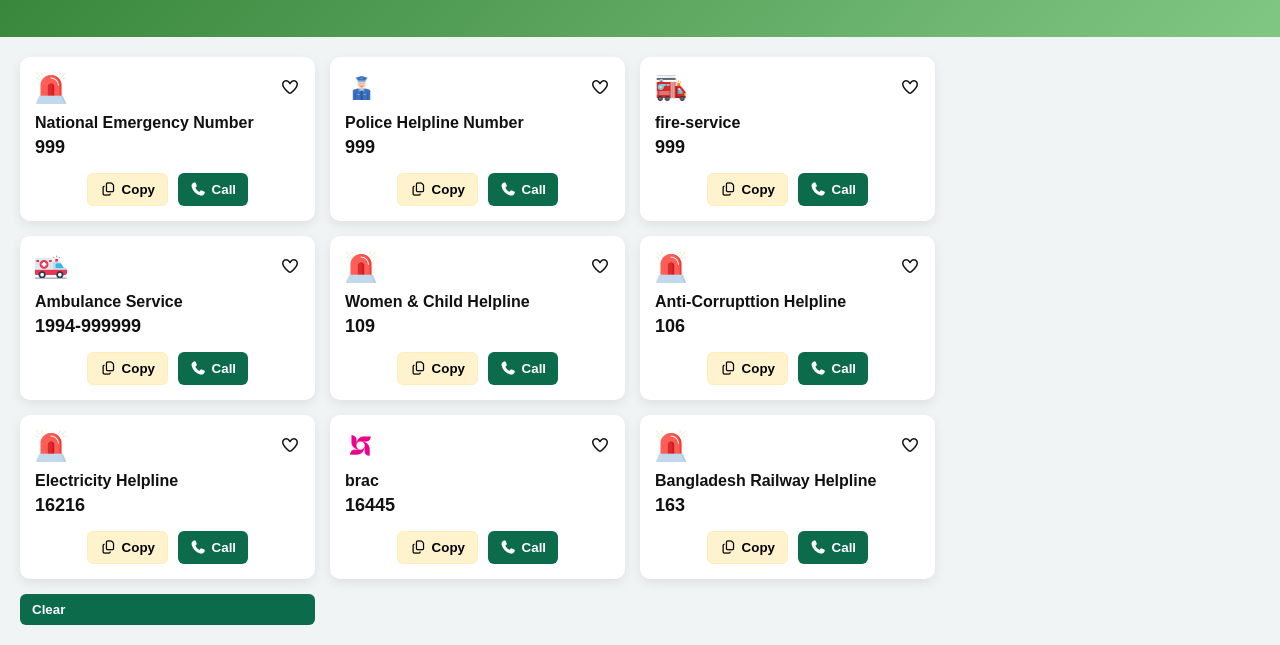
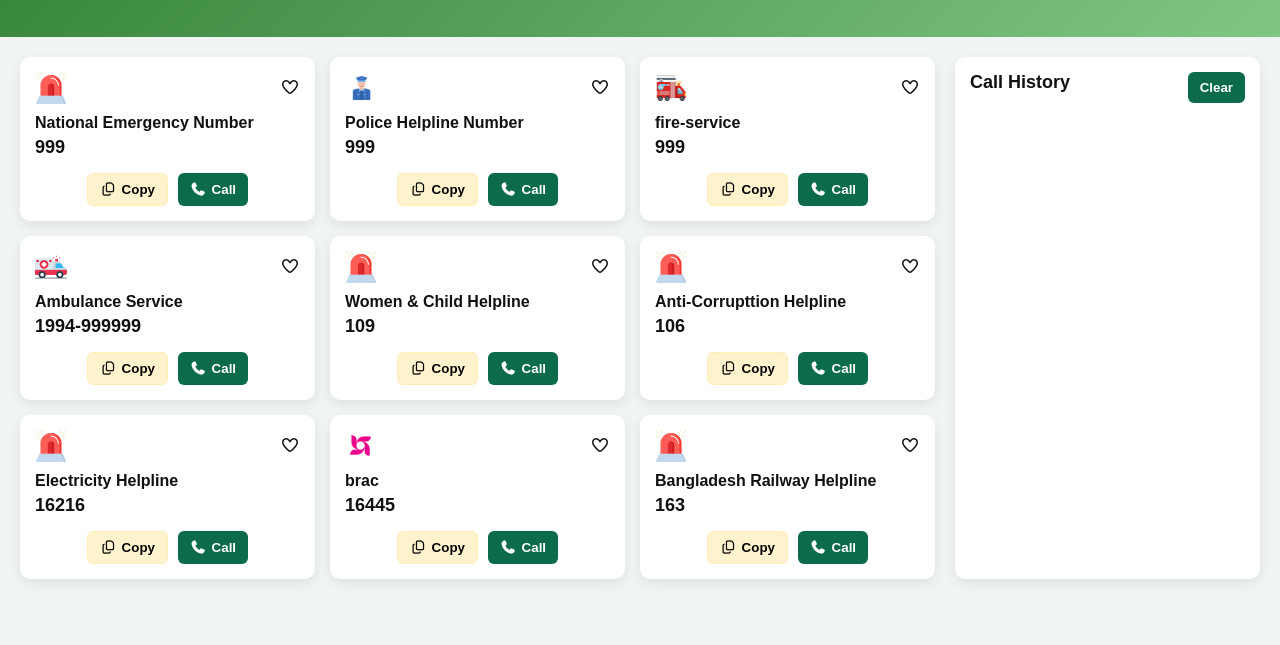
Before and after one commit to Sumaiya1044/5ASSIGNMENT, a plain HTML site: page index.html in a window 1280 px wide. Shown: the part 270-915 px from the top of the page. After the commit the page ends 869 px from the top, so only its background shows below. Drawn offline with Linux system fonts and the light colour scheme.

Commit message:
add script

```diff
--- a/index.html
+++ b/index.html
@@ -214,7 +214,10 @@
       </div>
     </div>
 
-
+    </section>
+  <aside>
+    <div style="display:flex; justify-content:space-between; align-items:center; margin-bottom:10px;">
+      <h2>Call History</h2>
 
       <button id="clear-history" class="btn btn-call">Clear</button>
     </div>
```
